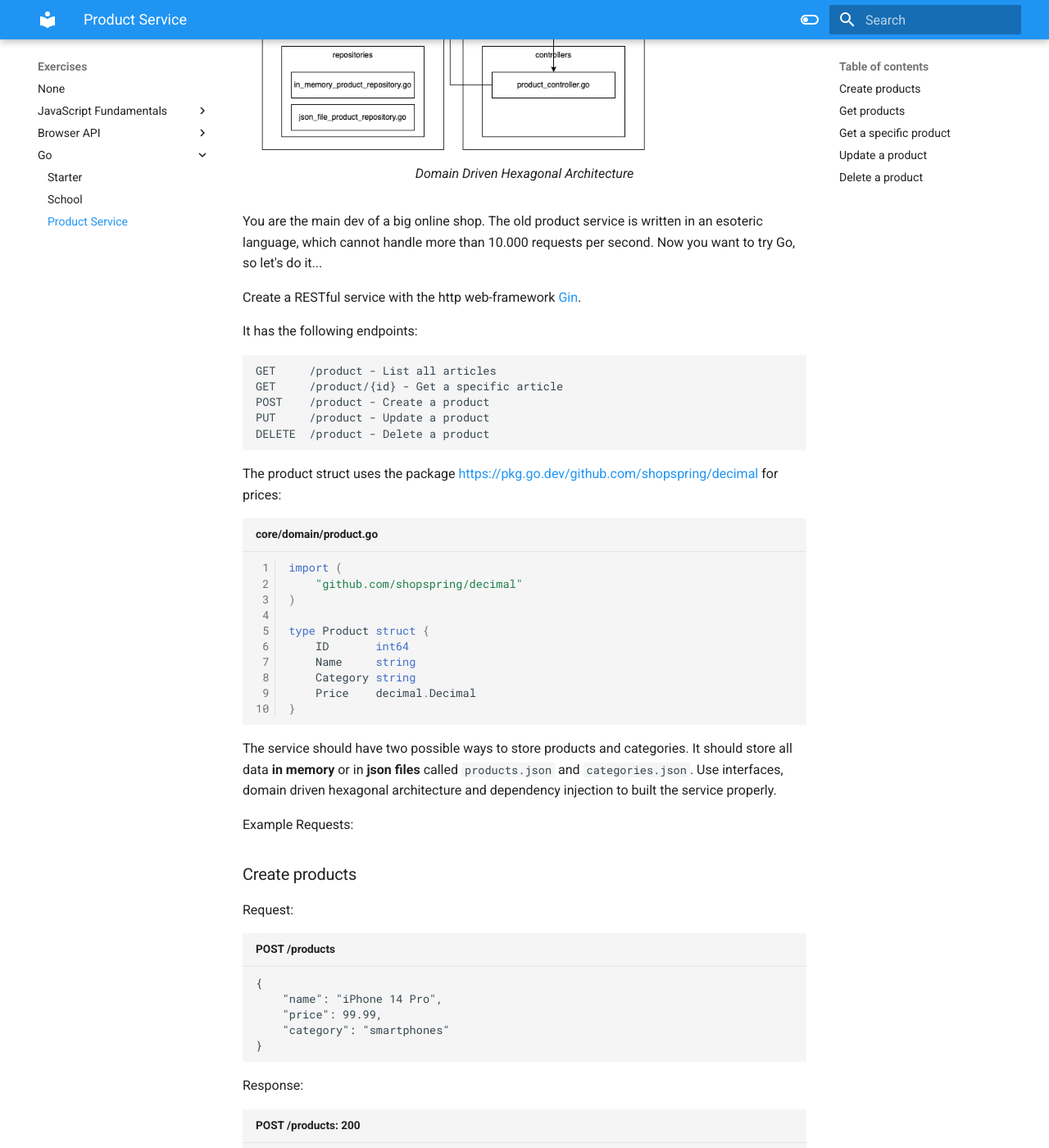
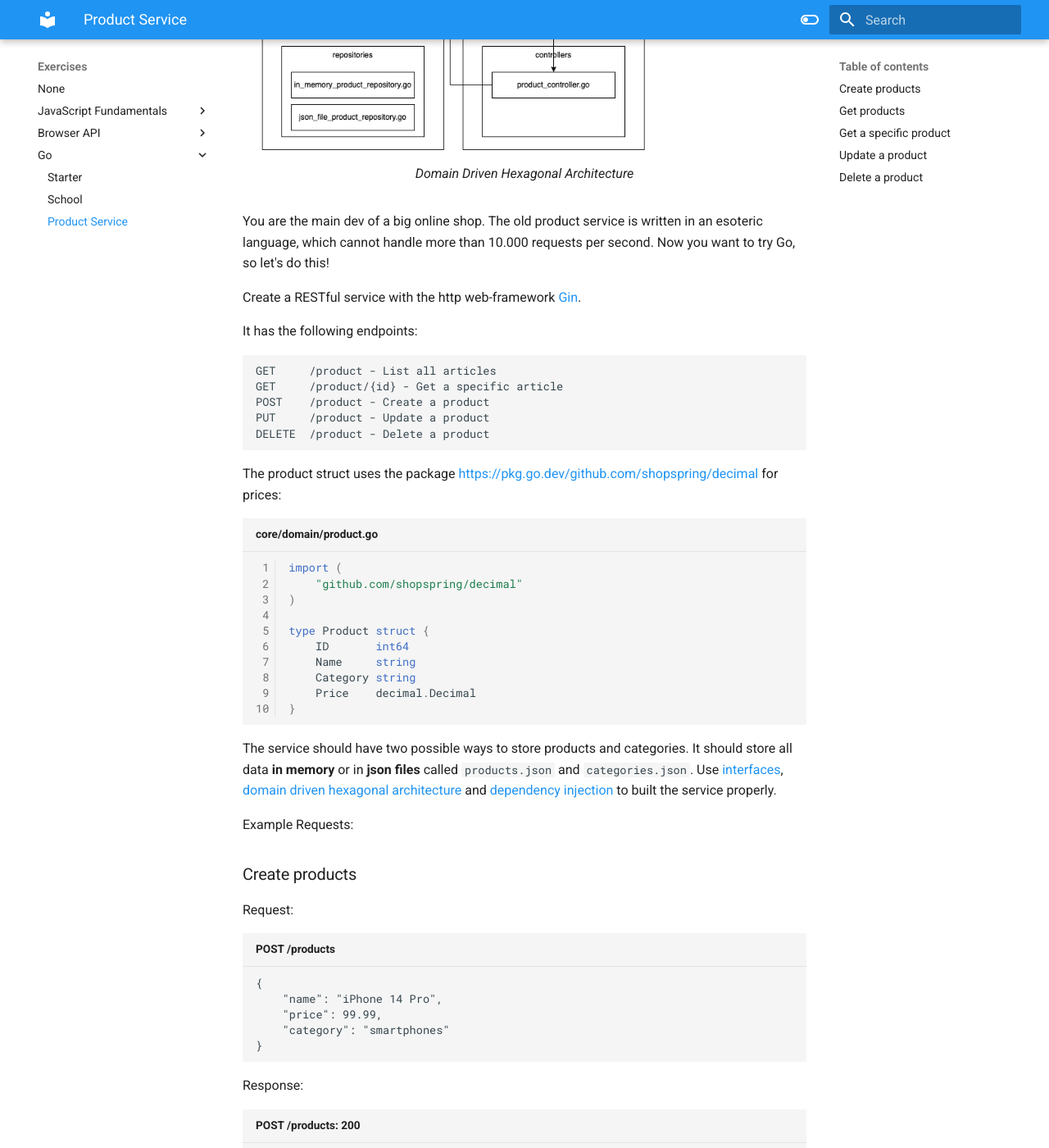
Before and after one commit to bykof/bykof.github.com, an MkDocs documentation site: the page built from docs/exercises/go/projects/product_service.md, in a window 1280 px wide and 1400 px high, scrolled down 535 px. Shown: the whole window at 82% size. Built offline with MkDocs 1.6.1 and Material for MkDocs 9.7.7, drawn with Linux system fonts in a browser that asks for light colours.

Commit message:
Add links

```diff
--- a/docs/exercises/go/projects/product_service.md
+++ b/docs/exercises/go/projects/product_service.md
@@ -7,7 +7,7 @@
 
 You are the main dev of a big online shop.
 The old product service is written in an esoteric language, which cannot handle more than 10.000 requests per second.
-Now you want to try Go, so let's do it...
+Now you want to try Go, so let's do this!
 
 Create a RESTful service with the http web-framework [Gin](https://github.com/gin-gonic/gin).
 
@@ -38,7 +38,7 @@ type Product struct {
 
 The service should have two possible ways to store products and categories.
 It should store all data **in memory** or in **json files** called `products.json` and `categories.json`.
-Use interfaces, domain driven hexagonal architecture and dependency injection to built the service properly.
+Use [interfaces](../../../golang/golang-fundamentals/types_interfaces_methods.md#interfaces), [domain driven hexagonal architecture](../../../golang/architecture/index.md) and [dependency injection](../../../golang/dependency_injection/wire.md) to built the service properly.
 
 Example Requests:
 
```
